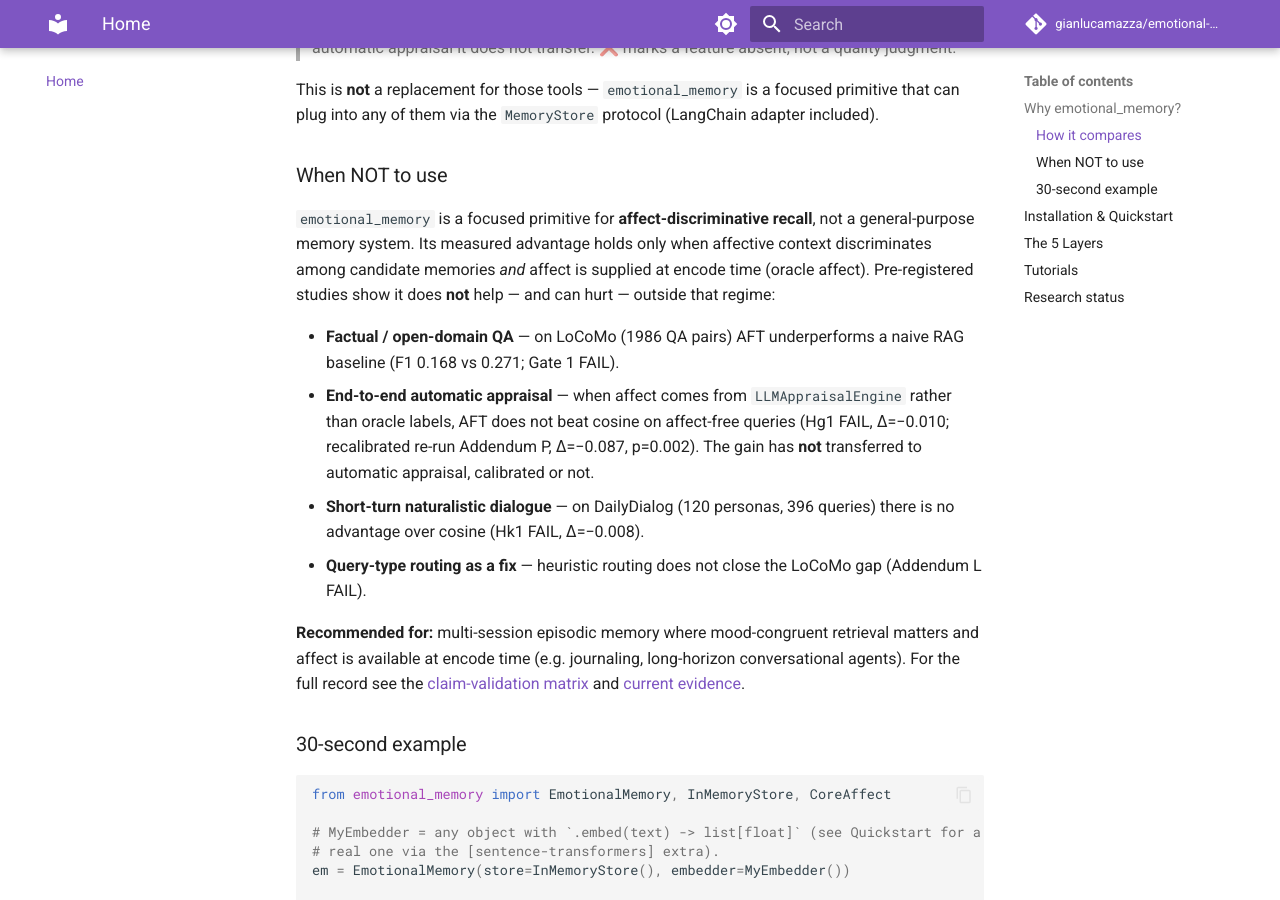
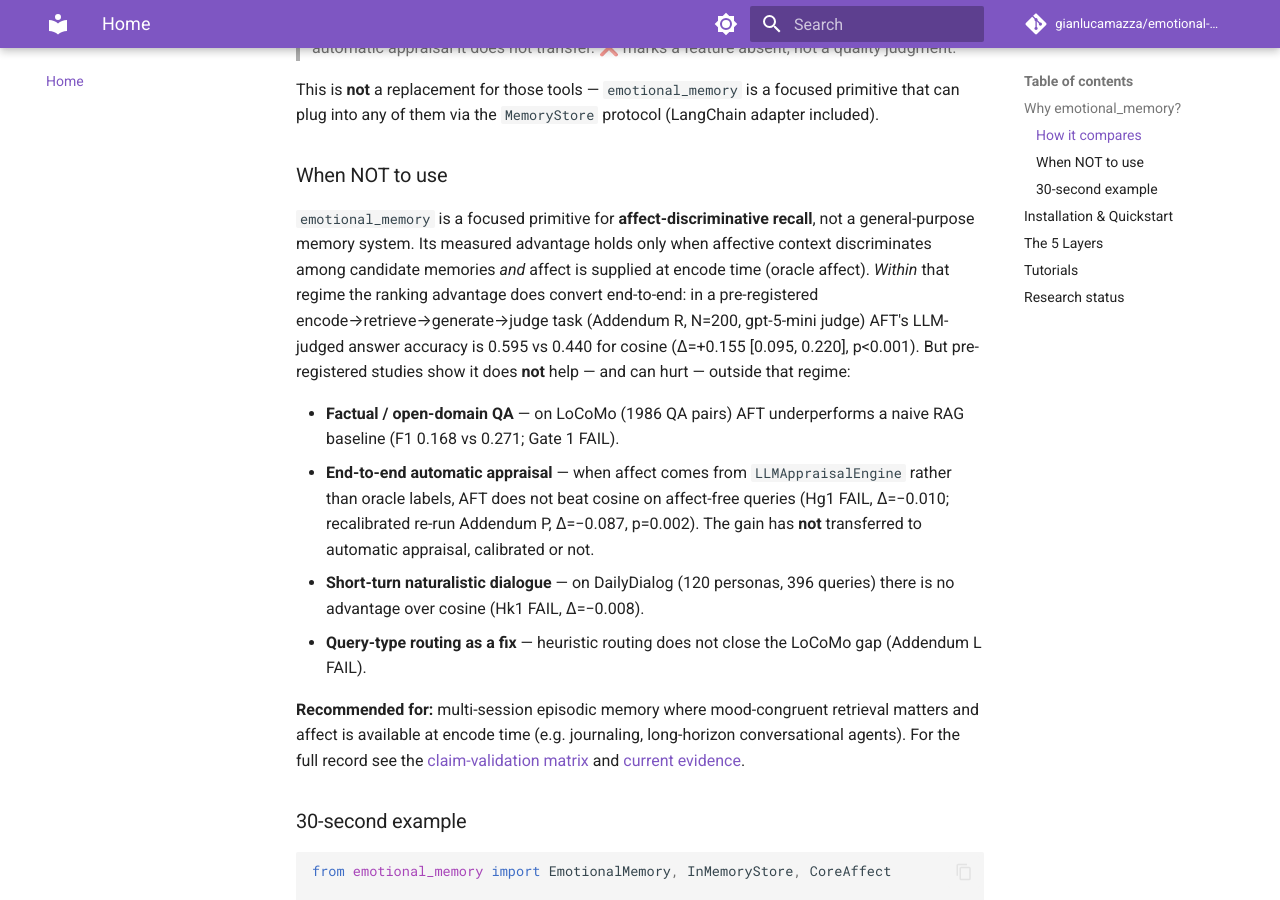
Before and after one commit to gianlucamazza/emotional-memory, an MkDocs documentation site: the page built from docs/index.md, in a window 1280 px wide and 900 px high, scrolled down 1593 px. Built offline with MkDocs 1.6.1 and Material for MkDocs 9.7.7, drawn with Linux system fonts in a browser that asks for light colours; comment, search, counter and statistics services are not loaded.

Commit message:
feat(bench): A3 downstream PASS — ranking edge converts to answer quality (#61)
Confirmatory run of Addendum R (encode→retrieve→generate→judge) on
realistic_recall_v2 (N=200, sbert-bge, gpt-5-mini judge):

- Hr1 judge_correct: AFT 0.595 vs cosine 0.440, Δ=+0.155 [+0.095, +0.220],
  p<0.001, Holm<0.001, McNemar<0.001 — PASS.
- Hr2 token-F1: Δ=+0.152 [+0.100, +0.205], p<0.001 — PASS.
- Ranking reference top1 Δ=+0.205 matches Hd2; the ranking edge converts ~1:1
  to a +0.155 answer-quality edge. Positive across all 5 challenge types.

Bounded by the A2 oracle-affect + state-injection regime; does NOT contradict
the LoCoMo oracle-free negative (AFT loses there). Both recorded.

- results.{json,md} + Addendum R closure.
- claim_validation_matrix.json: new claim downstream_value = early_controlled_evidence
  (requires_oracle_affect=true).
- problem_register §A3 updated: future-work item now executed, scoped by regime.
- README "When NOT to use": in-regime downstream conversion documented honestly.

Closes #61

Co-Authored-By: Claude Opus 4.8 (1M context) <noreply@anthropic.com>

````diff
--- a/README.md
+++ b/README.md
@@ -10,11 +10,12 @@
 [![SLSA 3](https://slsa.dev/images/gh-badge-level3.svg)](https://github.com/gianlucamazza/emotional-memory/releases)
 [![License: MIT](https://img.shields.io/badge/License-MIT-yellow.svg)](LICENSE)
 
-Emotional memory for LLMs based on **Affective Field Theory (AFT)** — a 5-layer model that encodes not just *what* happened, but *how it felt*, *how that feeling was moving*, and *what mood colored the moment*.
+Emotional memory for LLMs based on **Affective Field Theory (AFT)** — a 5-layer model that encodes not just _what_ happened, but _how it felt_, _how that feeling was moving_, and _what mood colored the moment_.
 
 Pre-registered evaluation on `realistic_recall_v2`: English (N=200, SBERT Δ=+0.21, d=0.49) and French (N=120, me5, Δ=+0.18, p<0.0001, Hedges g=0.42 — Addendum M Branch A PASS). Italian/Spanish me5 at declared power (N=120) FAIL; English-SBERT and SBERT-Spanish (N=80) hold. External-QA evaluation (LoCoMo) and naturalistic dialogue (DailyDialog) FAIL — the AFT advantage is regime-specific to affect-discriminative recall, not general superiority. Full [claim-validation matrix](https://github.com/gianlucamazza/emotional-memory/blob/main/docs/research/claim_validation_matrix.json).
 
 <!-- ssot:positioning-start -->
+
 ## Why emotional_memory?
 
 Most LLM memory libraries treat retrieval as semantic-only: vector similarity over text. Real human recall is driven by more:
@@ -29,22 +30,22 @@ Most LLM memory libraries treat retrieval as semantic-only: vector similarity ov
 
 ### How it compares
 
-| Library | Memory model | Affective retrieval | Reconsolidation | Decay model | Psychological fidelity tests |
-|---|---|---|---|---|---|
-| **emotional_memory** | 5-layer AFT (semantic + valence/arousal + momentum + mood + appraisal) | ✅ mood-congruent + APE-gated | ✅ Nader & Schiller 2000 | ACT-R power-law + arousal modulation | 127 tests, 20 phenomena |
-| MemGPT / Letta | Hierarchical context (working + archival) | ❌ | ❌ | None | — |
-| mem0 | Fact extraction + vector store | ❌ | ❌ | None | — |
-| A-MEM | Atomic notes + dynamic links | ❌ | ❌ | None | — |
-| LangMem | Hot/cold memory tiers | ❌ | ❌ | Time-based eviction | — |
-| Generative Agents (Park et al.) | Importance + recency + relevance | Partial (importance only) | ❌ | Exponential | — |
+| Library                         | Memory model                                                           | Affective retrieval           | Reconsolidation          | Decay model                          | Psychological fidelity tests |
+| ------------------------------- | ---------------------------------------------------------------------- | ----------------------------- | ------------------------ | ------------------------------------ | ---------------------------- |
+| **emotional_memory**            | 5-layer AFT (semantic + valence/arousal + momentum + mood + appraisal) | ✅ mood-congruent + APE-gated | ✅ Nader & Schiller 2000 | ACT-R power-law + arousal modulation | 127 tests, 20 phenomena      |
+| MemGPT / Letta                  | Hierarchical context (working + archival)                              | ❌                            | ❌                       | None                                 | —                            |
+| mem0                            | Fact extraction + vector store                                         | ❌                            | ❌                       | None                                 | —                            |
+| A-MEM                           | Atomic notes + dynamic links                                           | ❌                            | ❌                       | None                                 | —                            |
+| LangMem                         | Hot/cold memory tiers                                                  | ❌                            | ❌                       | Time-based eviction                  | —                            |
+| Generative Agents (Park et al.) | Importance + recency + relevance                                       | Partial (importance only)     | ❌                       | Exponential                          | —                            |
 
-> ✅ means the feature is *implemented and theory-faithful* — it is **not** a head-to-head performance result. The *measured* retrieval advantage is regime-specific to affect-discriminative recall under oracle-affect labeling (see [When NOT to use](#when-not-to-use)); under end-to-end automatic appraisal it does not transfer. ❌ marks a feature absent, not a quality judgment.
+> ✅ means the feature is _implemented and theory-faithful_ — it is **not** a head-to-head performance result. The _measured_ retrieval advantage is regime-specific to affect-discriminative recall under oracle-affect labeling (see [When NOT to use](#when-not-to-use)); under end-to-end automatic appraisal it does not transfer. ❌ marks a feature absent, not a quality judgment.
 
 This is **not** a replacement for those tools — `emotional_memory` is a focused primitive that can plug into any of them via the `MemoryStore` protocol (LangChain adapter included).
 
 ### When NOT to use
 
-`emotional_memory` is a focused primitive for **affect-discriminative recall**, not a general-purpose memory system. Its measured advantage holds only when affective context discriminates among candidate memories *and* affect is supplied at encode time (oracle affect). Pre-registered studies show it does **not** help — and can hurt — outside that regime:
+`emotional_memory` is a focused primitive for **affect-discriminative recall**, not a general-purpose memory system. Its measured advantage holds only when affective context discriminates among candidate memories _and_ affect is supplied at encode time (oracle affect). _Within_ that regime the ranking advantage does convert end-to-end: in a pre-registered encode→retrieve→generate→judge task (Addendum R, N=200, gpt-5-mini judge) AFT's LLM-judged answer accuracy is 0.595 vs 0.440 for cosine (Δ=+0.155 [0.095, 0.220], p<0.001). But pre-registered studies show it does **not** help — and can hurt — outside that regime:
 
 - **Factual / open-domain QA** — on LoCoMo (1986 QA pairs) AFT underperforms a naive RAG baseline (F1 0.168 vs 0.271; Gate 1 FAIL).
 - **End-to-end automatic appraisal** — when affect comes from `LLMAppraisalEngine` rather than oracle labels, AFT does not beat cosine on affect-free queries (Hg1 FAIL, Δ=−0.010; recalibrated re-run Addendum P, Δ=−0.087, p=0.002). The gain has **not** transferred to automatic appraisal, calibrated or not.
@@ -70,9 +71,11 @@ em.set_affect(CoreAffect(valence=-0.5, arousal=0.6))   # similar mood later
 results = em.retrieve("yesterday", top_k=2)
 # → deployment memory ranks higher than sunset, even with equal semantic distance.
 ```
+
 <!-- ssot:positioning-end -->
 
 <!-- ssot:getting-started-start -->
+
 ## Installation
 
 ```bash
@@ -160,19 +163,20 @@ asyncio.run(main())
 
 For native async embedders or stores, construct `AsyncEmotionalMemory` directly with
 `SyncToAsyncEmbedder`, `SyncToAsyncStore`, or your own `AsyncEmbedder`/`AsyncMemoryStore`.
+
 <!-- ssot:getting-started-end -->
 
 ## Affective Field Theory
 
 AFT models emotion as a **field** — distributed, dynamic, multi-layer — rather than a discrete label or a single coordinate. Five layers are captured at encoding time:
 
-| Layer | Model | What it captures |
-|---|---|---|
-| **CoreAffect** | Russell-Mehrabian PAD model | Continuous `(valence, arousal, dominance)` — the emotional substrate |
-| **AffectiveMomentum** | Spinoza — affect as transition | Velocity and acceleration of affect change |
-| **MoodField** | Heidegger — *Stimmung* as attunement | Slow-moving global mood with inertia (EMA) |
-| **AppraisalVector** | Scherer/Lazarus/Stoics | Emotion derived from evaluation: novelty, goal-relevance, coping, norm-congruence, self-relevance |
-| **ResonanceLinks** | Aristotle/Hume/Bower/Collins & Loftus/Hebb | Associative bidirectional graph: semantic, emotional, temporal, causal, contrastive links; multi-hop spreading activation + Hebbian co-retrieval strengthening |
+| Layer                 | Model                                      | What it captures                                                                                                                                               |
+| --------------------- | ------------------------------------------ | -------------------------------------------------------------------------------------------------------------------------------------------------------------- |
+| **CoreAffect**        | Russell-Mehrabian PAD model                | Continuous `(valence, arousal, dominance)` — the emotional substrate                                                                                           |
+| **AffectiveMomentum** | Spinoza — affect as transition             | Velocity and acceleration of affect change                                                                                                                     |
+| **MoodField**         | Heidegger — _Stimmung_ as attunement       | Slow-moving global mood with inertia (EMA)                                                                                                                     |
+| **AppraisalVector**   | Scherer/Lazarus/Stoics                     | Emotion derived from evaluation: novelty, goal-relevance, coping, norm-congruence, self-relevance                                                              |
+| **ResonanceLinks**    | Aristotle/Hume/Bower/Collins & Loftus/Hebb | Associative bidirectional graph: semantic, emotional, temporal, causal, contrastive links; multi-hop spreading activation + Hebbian co-retrieval strengthening |
 
 Full theoretical foundations: [`docs/research/`](docs/research/index.md)
 
@@ -457,21 +461,21 @@ The [`examples/`](examples/) directory contains runnable scripts covering the fu
 All scripts are self-contained and use a deterministic `HashEmbedder` so they run without
 any ML dependencies.
 
-| Script | Description | Extra |
-|--------|-------------|-------|
-| `basic_usage.py` | Encode/retrieve, reconsolidation, resonance links | — |
-| `advanced_config.py` | ACT-R decay, mood regression, adaptive weights | — |
-| `appraisal_engines.py` | Keyword, static, and custom appraisal rules | — |
-| `reconsolidation.py` | Two-retrieval lability window (Nader & Schiller 2000) | — |
-| `async_usage.py` | `as_async()`, `SyncToAsync*` adapters, `encode_batch` | — |
-| `persistence.py` | SQLiteStore, save/load state, export/import, prune | `[sqlite]` |
-| `emotional_journal.py` | Multi-session journaling with full lifecycle | `[sqlite]` |
-| `llm_appraisal.py` | LLM-backed appraisal via OpenAI-compatible API | `openai` |
-| `httpx_llm_integration.py` | httpx LLMCallable, `.env` config, 7 API deep-dives | `httpx` |
-| `sentence_transformers_embedder.py` | `SequentialEmbedder` with real embeddings | `sentence-transformers` |
-| `visualization.py` | All 8 matplotlib plot types | `[viz]` |
-| `resonance_network.py` | Resonance graph and link-type distribution | `[viz]` |
-| `retrieval_signals.py` | 6-signal decomposition, radar chart, weight heatmap | `[viz]` |
+| Script                              | Description                                           | Extra                   |
+| ----------------------------------- | ----------------------------------------------------- | ----------------------- |
+| `basic_usage.py`                    | Encode/retrieve, reconsolidation, resonance links     | —                       |
+| `advanced_config.py`                | ACT-R decay, mood regression, adaptive weights        | —                       |
+| `appraisal_engines.py`              | Keyword, static, and custom appraisal rules           | —                       |
+| `reconsolidation.py`                | Two-retrieval lability window (Nader & Schiller 2000) | —                       |
+| `async_usage.py`                    | `as_async()`, `SyncToAsync*` adapters, `encode_batch` | —                       |
+| `persistence.py`                    | SQLiteStore, save/load state, export/import, prune    | `[sqlite]`              |
+| `emotional_journal.py`              | Multi-session journaling with full lifecycle          | `[sqlite]`              |
+| `llm_appraisal.py`                  | LLM-backed appraisal via OpenAI-compatible API        | `openai`                |
+| `httpx_llm_integration.py`          | httpx LLMCallable, `.env` config, 7 API deep-dives    | `httpx`                 |
+| `sentence_transformers_embedder.py` | `SequentialEmbedder` with real embeddings             | `sentence-transformers` |
+| `visualization.py`                  | All 8 matplotlib plot types                           | `[viz]`                 |
+| `resonance_network.py`              | Resonance graph and link-type distribution            | `[viz]`                 |
+| `retrieval_signals.py`              | 6-signal decomposition, radar chart, weight heatmap   | `[viz]`                 |
 
 Run any script: `uv run python examples/<script>.py`
 
@@ -492,15 +496,15 @@ make bench-appraisal          # Scherer CPM prompt quality benchmarks
 
 <!-- mirror of docs/contributing/llm-environment.md (SSOT) — keep in sync -->
 
-| Variable | Default | Purpose |
-|---|---|---|
-| `EMOTIONAL_MEMORY_LLM_API_KEY` | — | API key (required) |
-| `EMOTIONAL_MEMORY_LLM_BASE_URL` | `https://api.openai.com/v1` | OpenAI-compatible endpoint |
-| `EMOTIONAL_MEMORY_LLM_MODEL` | `gpt-5-mini` | Model |
-| `EMOTIONAL_MEMORY_LLM_REASONING_EFFORT` | `""` | Reasoning budget for o-series / gpt-5 models (`minimal` / `low` / `medium` / `high`); omitted when empty |
-| `EMOTIONAL_MEMORY_LLM_OUTPUT_MODE` | `plain` | LLM response mode: `plain` or `json_object` |
-| `EMOTIONAL_MEMORY_LLM_TIMEOUT_SECONDS` | `30` | HTTP timeout for OpenAI-compatible calls |
-| `EMOTIONAL_MEMORY_LLM_REPEATS` | `3` | Repeats per phrase in quality benchmarks |
+| Variable                                | Default                     | Purpose                                                                                                  |
+| --------------------------------------- | --------------------------- | -------------------------------------------------------------------------------------------------------- |
+| `EMOTIONAL_MEMORY_LLM_API_KEY`          | —                           | API key (required)                                                                                       |
+| `EMOTIONAL_MEMORY_LLM_BASE_URL`         | `https://api.openai.com/v1` | OpenAI-compatible endpoint                                                                               |
+| `EMOTIONAL_MEMORY_LLM_MODEL`            | `gpt-5-mini`                | Model                                                                                                    |
+| `EMOTIONAL_MEMORY_LLM_REASONING_EFFORT` | `""`                        | Reasoning budget for o-series / gpt-5 models (`minimal` / `low` / `medium` / `high`); omitted when empty |
+| `EMOTIONAL_MEMORY_LLM_OUTPUT_MODE`      | `plain`                     | LLM response mode: `plain` or `json_object`                                                              |
+| `EMOTIONAL_MEMORY_LLM_TIMEOUT_SECONDS`  | `30`                        | HTTP timeout for OpenAI-compatible calls                                                                 |
+| `EMOTIONAL_MEMORY_LLM_REPEATS`          | `3`                         | Repeats per phrase in quality benchmarks                                                                 |
 
 Full reference: [LLM Environment Variables](docs/contributing/llm-environment.md).
 
@@ -521,7 +525,7 @@ If you use `emotional-memory` in research, please cite:
 ```
 
 - **Concept DOI** (all versions): [10.5281/zenodo.19972258](https://doi.org/10.5281/zenodo.19972258)
-- **Paper draft** ([PDF](https://github.com/gianlucamazza/emotional-memory/blob/main/paper/main.tex)) — *Affective Field Theory: A Multi-Layer Model for Emotion-Aware Memory in LLMs*
+- **Paper draft** ([PDF](https://github.com/gianlucamazza/emotional-memory/blob/main/paper/main.tex)) — _Affective Field Theory: A Multi-Layer Model for Emotion-Aware Memory in LLMs_
 - **arXiv-ready bundle**: [`paper/arxiv-submission.tar.gz`](https://github.com/gianlucamazza/emotional-memory/blob/main/paper/arxiv-submission.tar.gz)
 - **Pre-registration corpus**: [`benchmarks/preregistration*.md`](https://github.com/gianlucamazza/emotional-memory/tree/main/benchmarks)
 
````
Also changed, not shown: benchmarks/downstream/results.md (added, +16 -0 lines), benchmarks/preregistration_addendum_r_downstream.md (+2 -1 lines), benchmarks/preregistration_addendum_r_downstream_closure.md (added, +54 -0 lines), docs/research/claim_validation_matrix.json (+24 -0 lines), docs/research/problem_register_2026-06.md (+16 -6 lines), 1 other file.
